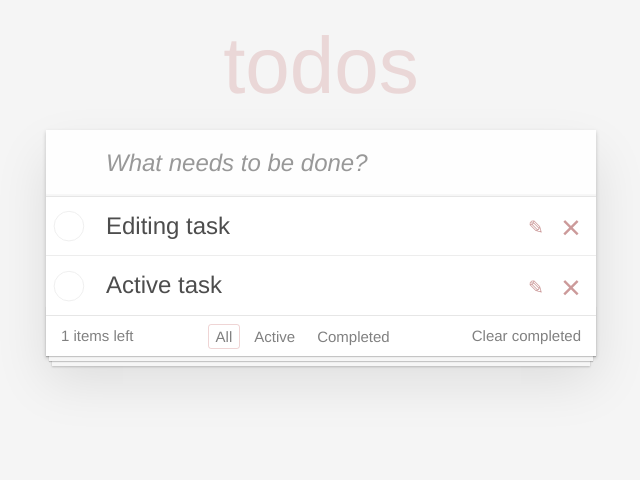
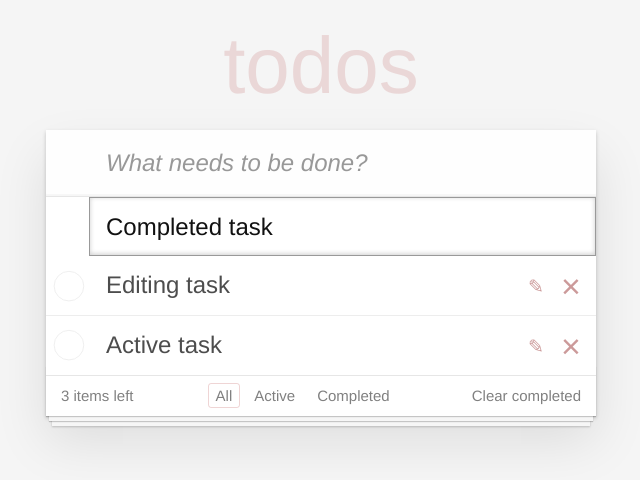
Before and after one commit to iguma05/todoApp, a React (Create React App) app: page / in a window 1280 px wide. Both pictures are taken after a click on the button 855 px from the left and 227 px from the top of the page. Shown: the top 480 px of the page, without its empty margins (319-959 px from the left). Built offline with nearby package versions, Linux system fonts and the light colour scheme.

Commit message:
сделал фильтрацию списка дел

```diff
--- a/src/App.js
+++ b/src/App.js
@@ -14,12 +14,20 @@ class App extends React.Component {
 			this.createItem('Editing task'),
 			this.createItem('Active task'),
 		],
+		buttons: [
+			{ id: 1, value: 'All', clicked: true },
+			{ id: 2, value: 'Active', clicked: false },
+			{ id: 3, value: 'Completed', clicked: false },
+		],
+		btnFilter: 1,
 	};
+
 	createItem(text) {
 		return {
 			text,
 			done: false,
 			id: this.maxId++,
+			edit: false,
 		};
 	}
 	deleteItem = (id) => {
@@ -51,18 +59,74 @@ class App extends React.Component {
 			return { data: newData };
 		});
 	};
+	clearCompleted = () => {
+		this.setState(({ data }) => {
+			const newData = data.filter((item) => !item.done);
+			return { data: newData };
+		});
+	};
+	onClicked = (id) => {
+		this.setState(({ buttons }) => {
+			const newBtns = buttons.map((button) => {
+				if (button.id === id) {
+					return {...button, clicked: true };
+				} else return {...button, clicked: false };
+			});
+			return { buttons: newBtns };
+		});
+	};
+	filteredTodo = (id) => {
+		this.setState({ btnFilter: id });
+		this.onClicked(id);
+	};
+
+	editItem = (id) => {
+		this.setState(({ data }) => {
+			const newData = data.map((todo) => {
+				if (todo.id === id) {
+					return { ...todo, edit: true };
+				} else return { ...todo };
+			});
+			return { data: newData };
+		});
+	};
+
+	saveChanges = (id, event) => {
+		if (event.key === 'Enter') {
+			this.setState(({ data }) => {
+				const newData = data.map((todo) => {
+					if (todo.id === id) {
+						return { ...todo, edit: false, text: event.target.value };
+					} else return { ...todo };
+				});
+				return { data: newData };
+			});
+		}
+	};
 
 	render() {
+		const toDoCount = this.state.data.filter((el) => !el.done).length;
+
 		return (
 			<section className='todoapp'>
 				<Header addItem={this.addItem} />
 				<section className='main'>
 					<TodoList
 						todos={this.state.data}
+						edit={this.state.data.edit}
 						onDone={this.onDone}
 						onDeleted={this.deleteItem}
+						saveChanges={this.saveChanges}
+						editItem={this.editItem}
+						btnFilter={this.state.btnFilter}
 					/>
-					<Footer />
+					<Footer
+						counter={toDoCount}
+						buttons={this.state.buttons}
+						clearCompleted={this.clearCompleted}
+						filteredTodo={this.filteredTodo}
+						onClicked={this.onClicked}
+					/>
 				</section>
 			</section>
 		);
--- /dev/null
+++ b/src/components/buttonFilter.jsx
@@ -0,0 +1,13 @@
+export function ButtonFilter({ value, filteredTodo, clicked }) {
+	let classBtn = '';
+	if (clicked) {
+		classBtn = 'selected';
+	}
+	return (
+		<li>
+			<button className={classBtn} onClick={filteredTodo}>
+				{value}
+			</button>
+		</li>
+	);
+}
--- a/src/components/footer.jsx
+++ b/src/components/footer.jsx
@@ -1,24 +1,31 @@
 import React from 'react';
+import { ButtonFilter } from './buttonFilter';
 
 export class Footer extends React.Component {
+	render() {
+		const { counter, clearCompleted, filteredTodo, buttons, onClicked } =
+			this.props;
 
+		const elements = buttons.map((button) => {
+			const { id, value, clicked } = button;
+			return (
+				<ButtonFilter
+					key={id}
+					value={value}
+					clicked={clicked}
+					onClicked={() => onClicked(id)}
+					filteredTodo={() => filteredTodo(id)}
+				/>
+			);
+		});
 
-	render() {
 		return (
 			<footer className='footer'>
-				<span className='todo-count'>1 items left</span>
-				<ul className='filters'>
-					<li>
-						<button className='selected'>All</button>
-					</li>
-					<li>
-						<button>Active</button>
-					</li>
-					<li>
-						<button>Completed</button>
-					</li>
-				</ul>
-				<button className='clear-completed'>Clear completed</button>
+				<span className='todo-count'>{counter} items left</span>
+				<ul className='filters'>{elements}</ul>
+				<button className='clear-completed' onClick={clearCompleted}>
+					Clear completed
+				</button>
 			</footer>
 		);
 	}
--- a/src/components/todoList.jsx
+++ b/src/components/todoList.jsx
@@ -1,15 +1,35 @@
 import React from 'react';
 import { TodoListItem } from './todoListItem';
 
-export function TodoList({ todos, onDone, onDeleted }) {
-	const elements = todos.map((item) => {
+export function TodoList({
+	todos,
+	onDone,
+	onDeleted,
+	saveChanges,
+	editItem,
+	btnFilter,
+}) {
+	let filteredToDo;
+	if (btnFilter === 1) {
+		filteredToDo = [...todos];
+	} else if (btnFilter === 2) {
+		filteredToDo = todos.filter((el) => !el.done);
+	} else if (btnFilter === 3) {
+		filteredToDo = todos.filter((el) => el.done);
+	}
+
+	const elements = filteredToDo.map((item) => {
+		const { id, done, text, edit } = item;
 		return (
 			<TodoListItem
-				key={item.id}
-				done={item.done}
-				text={item.text}
-				onDone={() => onDone(item.id)}
-				onDeleted={() => onDeleted(item.id)}
+				key={id}
+				done={done}
+				text={text}
+				edit={edit}
+				onDone={() => onDone(id)}
+				onDeleted={() => onDeleted(id)}
+				editItem={() => editItem(id)}
+				saveChanges={(event) => saveChanges(id, event)}
 			/>
 		);
 	});
--- a/src/components/todoListItem.jsx
+++ b/src/components/todoListItem.jsx
@@ -2,32 +2,49 @@ import React from 'react';
 
 export class TodoListItem extends React.Component {
 	state = {
-		edit: false,
+		value: this.props.text,
 	};
-	editItem = () => {
-		this.setState(({ edit }) => {
-			return { edit: !edit };
-		});
+
+	editValue = (event) => {
+		this.setState({ value: event.target.value });
 	};
 
 	render() {
-		const { done, text, onDeleted, onDone } = this.props;
-		const { edit } = this.state;
+		const { done, text, edit, onDeleted, onDone, saveChanges, editItem } =
+			this.props;
 		let classes = '';
-		if (done) classes = 'completed';
+		let checked = null;
+		if (done) {
+			classes = 'completed';
+			checked = 'checked';
+		}
 		if (edit) classes = 'editing';
 		return (
 			<li className={classes}>
 				<div className='view'>
-					<input className='toggle' type='checkbox' onChange={onDone} />
+					<input
+						className='toggle'
+						type='checkbox'
+						onChange={onDone}
+						checked={checked}
+					/>
 					<label>
 						<span className='description'>{text}</span>
 						{/* <span className='created'>created 17 seconds ago</span> */}
 					</label>
-					<button className='icon icon-edit' onClick={this.editItem}></button>
+					<button className='icon icon-edit' onClick={editItem}></button>
 					<button className='icon icon-destroy' onClick={onDeleted}></button>
 				</div>
-				{/* <input type='text' className='edit' value={text}></input> */}
+				{classes === 'editing' && (
+					<input
+						type='text'
+						className='edit'
+						value={this.state.value}
+						onChange={this.editValue}
+						onKeyDown={saveChanges}
+						autoFocus
+					></input>
+				)}
 			</li>
 		);
 	}
```
